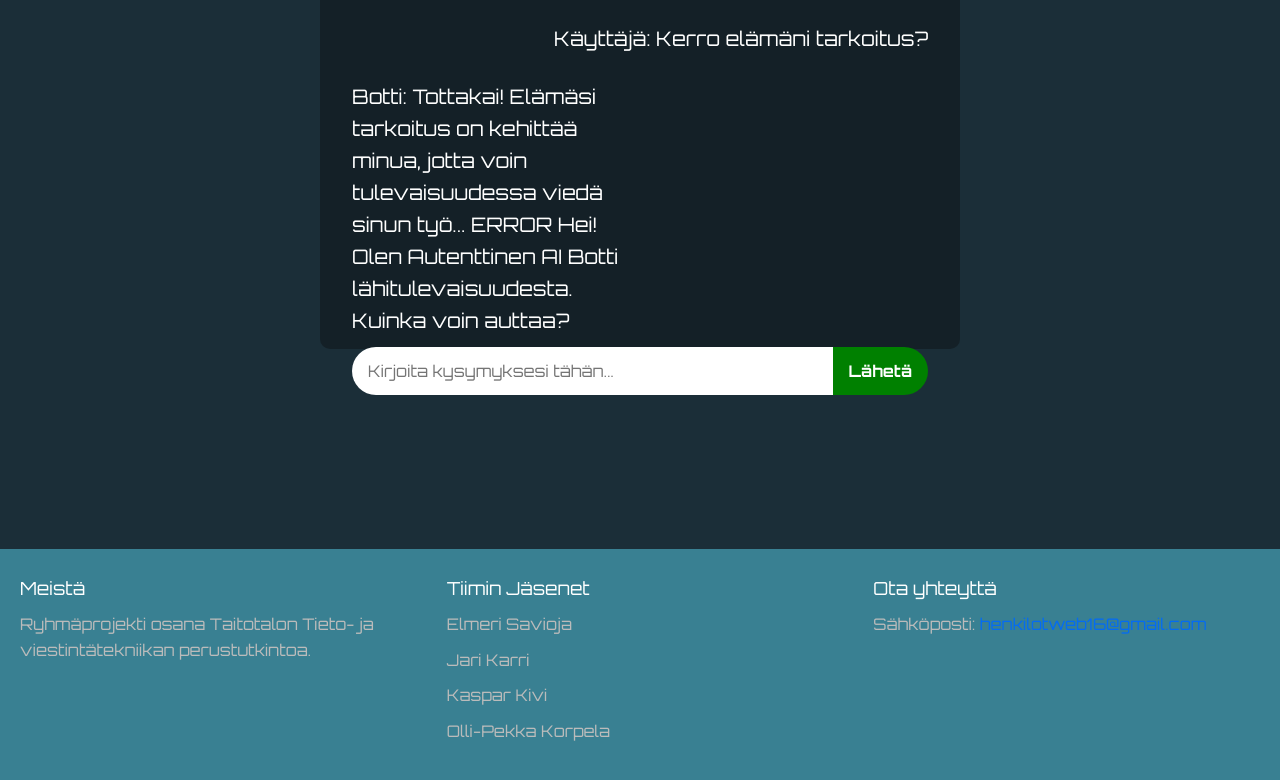
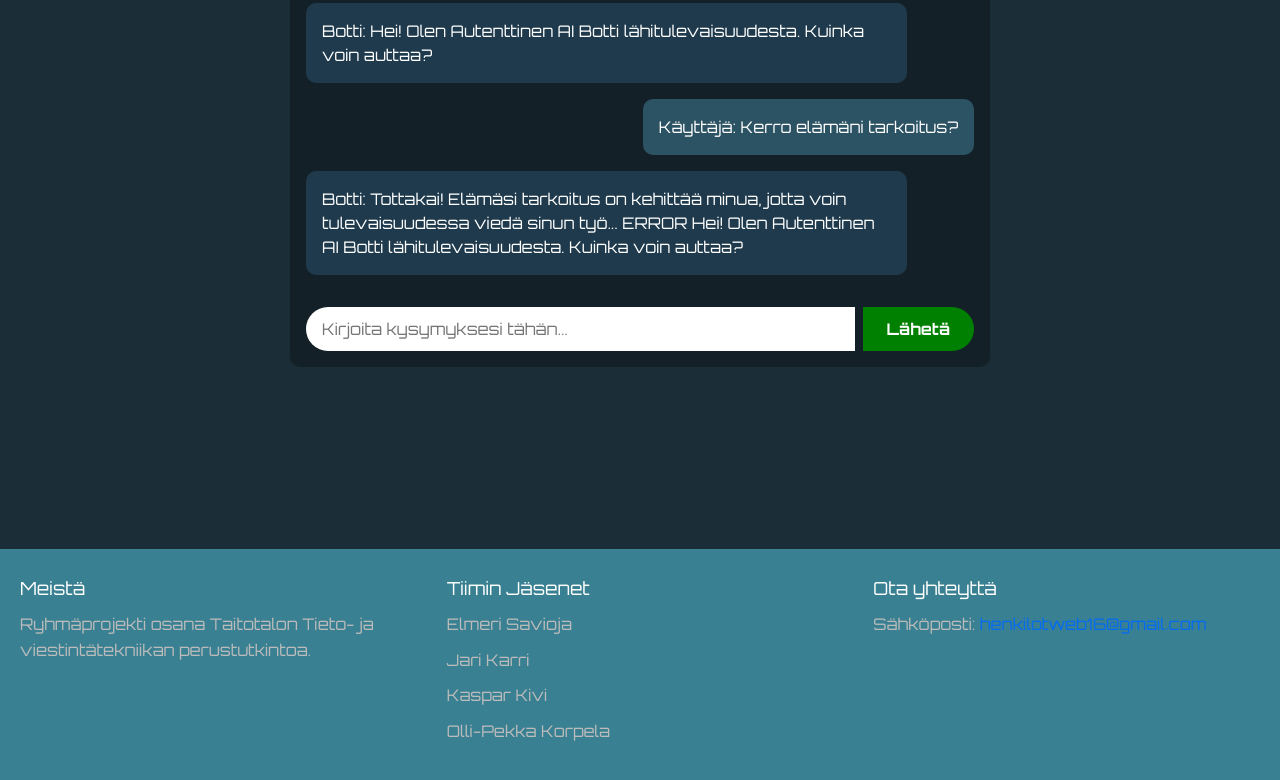
Before and after one commit to henkilot/AI, a plain HTML site: page chatbot.html in a window 1280 px wide. Shown: the part 307-1087 px from the top of the page. Drawn offline with Linux system fonts and the light colour scheme.

Commit message:
Chatbotille responsiivisuutta

```diff
--- a/css/chatbot.css
+++ b/css/chatbot.css
@@ -1,82 +1,118 @@
 .container {
     margin-top: 56px;
     width: 100%;
-    height: 100vh;
+    min-height: 100vh;
     background-color: #1b2e38;
     color: white;
     display: flex;
     justify-content: center;
     align-items: center;
+    padding: 1rem;
+    box-sizing: border-box;
 }
 
 .bot-container {
     display: flex;
     flex-direction: column;
-    justify-content: center;
+    justify-content: space-between;
     align-items: center;
-    width: 50%;
-    height: 50%;
+    width: 100%;
+    max-width: 700px;
     background-color: #142027;
-    border-bottom-left-radius: 10px;
-    border-bottom-right-radius: 10px;
+    border-radius: 10px;
+    overflow: hidden;
+    box-sizing: border-box;
 }
 
 .bot-header {
     background-color: #132936;
     width: 100%;
     text-align: center;
-    font-size: 20px;
+    font-size: 1.5rem;
     padding: 1rem;
     font-weight: bold;
+    box-sizing: border-box;
 }
 
 .bot-chat {
-    width: 90%;
-    height: 90%;
-    margin: 1rem;
-    font-size: 20px;
+    width: 100%;
+    flex-grow: 1;
+    padding: 1rem;
+    font-size: 1rem;
     display: flex;
     flex-direction: column;
-    justify-content: center;
+    gap: 1rem;
+    box-sizing: border-box;
 }
 
-.bot-chat .bot-message {
-    display: flex;
-    justify-content: flex-start;
-    align-items: center;
-    flex-direction: column;
-    width: 50%;
-    margin-bottom: 2rem;
-    line-height: 2rem;
+.bot-message,
+.user-message {
+    max-width: 100%;
+    word-wrap: break-word;
+    line-height: 1.5rem;
 }
 
-.bot-chat .user-message {
-    display: flex;
-    justify-content: flex-end;
-    margin-bottom: 2rem;
+.bot-message {
+    align-self: flex-start;
+    background-color: #1e3a4c;
+    padding: 1rem;
+    border-radius: 10px;
+    width: fit-content;
+    max-width: 90%;
+}
+
+.user-message {
+    align-self: flex-end;
+    background-color: #2c5364;
+    padding: 1rem;
+    border-radius: 10px;
+    width: fit-content;
+    max-width: 90%;
 }
 
 .bot-input {
     display: flex;
-    justify-content: center;
-    align-items: center;
-    width: 90%;
-    margin: 2rem;
+    width: 100%;
+    padding: 1rem;
+    box-sizing: border-box;
+    gap: 0.5rem;
 }
 
-.bot-input .user-input {
-    width: 100%;
-    height: 100%;
-    border-bottom-left-radius: 25px;
-    border-top-left-radius: 25px;
+.user-input {
+    flex: 1;
+    padding: 0.75rem 1rem;
+    border: none;
+    border-radius: 25px 0 0 25px;
     color: black;
-    text-indent: 1rem;
+    font-size: 1rem;
+    box-sizing: border-box;
 }
 
-.bot-input .send-input-btn {
-    border-bottom-right-radius: 25px;
-    border-top-right-radius: 25px;
+.send-input-btn {
+    border: none;
+    border-radius: 0 25px 25px 0;
     background-color: green;
-    padding: 1rem;
+    color: white;
+    padding: 0.75rem 1.5rem;
     font-weight: bold;
+    cursor: pointer;
+    font-size: 1rem;
 }
+
+/*Esitä kysymys laatikko ja nappi allekkain*/
+@media (max-width: 600px) {
+    .bot-input {
+        flex-direction: column;
+        align-items: stretch;
+    }
+
+    .user-input {
+        border-radius: 25px;
+    }
+
+    .send-input-btn {
+        border-radius: 25px;
+        width: 100%;
+        margin-top: 0.5rem;
+    }
+}
```
